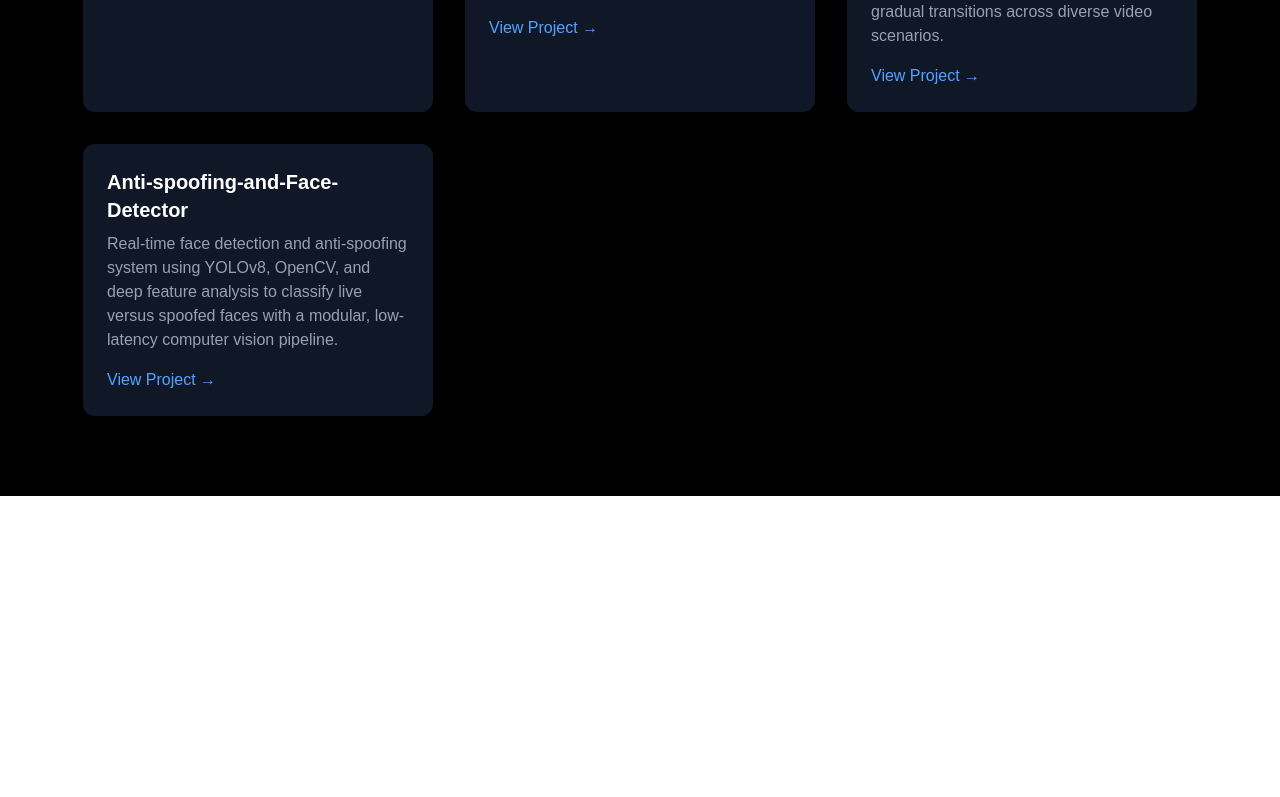
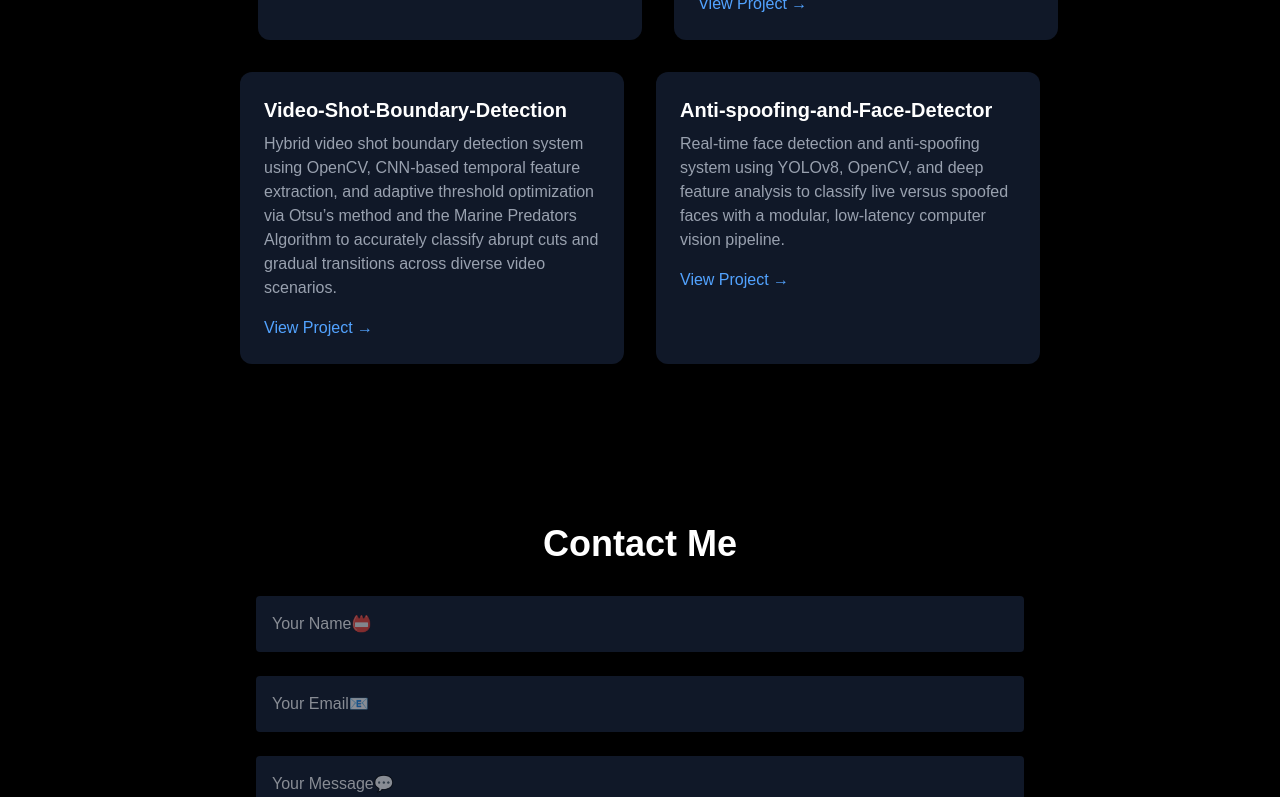
Before and after one commit to Adityxax/Adityxax-Portfolio, a Next.js app: page / in a window 1280 px wide. Shown: the part 2000-2797 px from the top of the page. Before the commit the page ends 2496 px from the top, so only its background shows below. Built offline with nearby package versions, Linux system fonts and the light colour scheme.

Commit message:
Modified some files and added Contact.tsk to portfolio

```diff
--- a/package.json
+++ b/package.json
@@ -9,6 +9,7 @@
     "lint": "eslint"
   },
   "dependencies": {
+    "@emailjs/browser": "^4.4.1",
     "axios": "^1.13.5",
     "framer-motion": "^12.34.0",
     "next": "16.1.6",
--- a/src/app/page.tsx
+++ b/src/app/page.tsx
@@ -1,6 +1,7 @@
 import Hero from "@/components/Hero";
 import About from "@/components/About";
 import Projects from "@/components/Projects";
+import Contact from "@/components/Contact";
 
 export default function Home() {
   return (
@@ -8,6 +9,7 @@ export default function Home() {
       <Hero />
       <About />
       <Projects />
+      <Contact />
     </main>
   );
 }
--- /dev/null
+++ b/src/components/Contact.tsx
@@ -0,0 +1,78 @@
+"use client";
+
+import { useRef } from "react";
+import emailjs from "@emailjs/browser";
+import { motion } from "framer-motion";
+
+export default function Contact() {
+  const form = useRef<HTMLFormElement>(null);
+
+  const sendEmail = (e: React.FormEvent) => {
+    e.preventDefault();
+
+    if (!form.current) return;
+
+    emailjs
+      .sendForm(
+        "service_x2003",
+        "template_mdhrj1w",
+        form.current,
+        "WPHX0R6kpz2UvaKIs"
+      )
+      .then(() => {
+        alert("Message sent successfully");
+      })
+      .catch(() => {
+        alert("Failed to send message");
+      });
+  };
+
+  return (
+    <section className="min-h-screen bg-black text-white px-8 py-20">
+      <motion.div
+        initial={{ opacity: 0, y: 60 }}
+        whileInView={{ opacity: 1, y: 0 }}
+        transition={{ duration: 0.6 }}
+        className="max-w-3xl mx-auto"
+      >
+        <h2 className="text-4xl font-bold mb-8 text-center">Contact Me</h2>
+
+        <form
+          ref={form}
+          onSubmit={sendEmail}
+          className="flex flex-col gap-6"
+        >
+          <input
+            type="text"
+            name="user_name"
+            placeholder="Your Name📛"
+            required
+            className="p-4 rounded bg-gray-900"
+          />
+
+          <input
+            type="email"
+            name="user_email"
+            placeholder="Your Email📧"
+            required
+            className="p-4 rounded bg-gray-900"
+          />
+
+          <textarea
+            name="message"
+            placeholder="Your Message💬"
+            required
+            className="p-4 rounded bg-gray-900 h-40"
+          />
+
+          <button
+            type="submit"
+            className="bg-blue-500 hover:bg-blue-600 transition p-4 rounded font-semibold"
+          >
+            Send Message
+          </button>
+        </form>
+      </motion.div>
+    </section>
+  );
+}
--- a/src/components/Hero.tsx
+++ b/src/components/Hero.tsx
@@ -11,7 +11,7 @@ export default function Hero() {
         transition={{ duration: 0.8 }}
         className="text-center"
       >
-        <h1 className="text-6xl font-bold">Aditya Xax</h1>
+        <h1 className="text-6xl font-bold">ADITYA</h1>
         <p className="mt-6 text-gray-400 text-xl">
           ML Engineer • Backend Developer • Builder
         </p>
--- a/src/components/Projects.tsx
+++ b/src/components/Projects.tsx
@@ -39,7 +39,7 @@ export default function Projects() {
       >
         <h2 className="text-4xl font-bold mb-12 text-center">Projects</h2>
 
-        <div className="grid gap-8 justify-center [grid-template-columns:repeat(auto-fit,minmax(300px,350px))]">
+        <div className="flex flex-wrap justify-center gap-8">,
           {projects.map((project, index) => (
             <div
               key={index}
```
Also changed, not shown: 2 other files (tests, documents, lock files or other folders).
